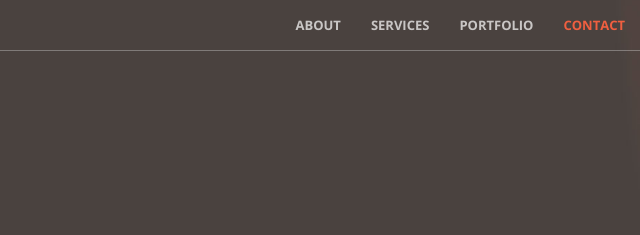
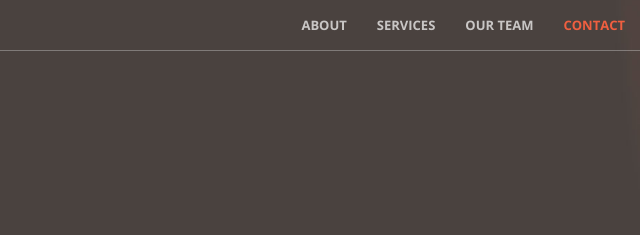
Before and after one commit to gronders/SMA-1, a website: page index.html in a window 1280 px wide. Shown: the top 235 px of the page, 640-1280 px from the left. Drawn offline with nearby package versions, Linux system fonts and the light colour scheme.

Commit message:
changed banner

```diff
--- a/index.html
+++ b/index.html
@@ -56,7 +56,7 @@
                         <a class="page-scroll" href="#services">Services</a>
                     </li>
                     <li>
-                        <a class="page-scroll" href="#portfolio">Portfolio</a>
+                        <a class="page-scroll" href="#portfolio">Our Team</a>
                     </li>
                     <li>
                         <a class="page-scroll" href="#contact">Contact</a>
```
